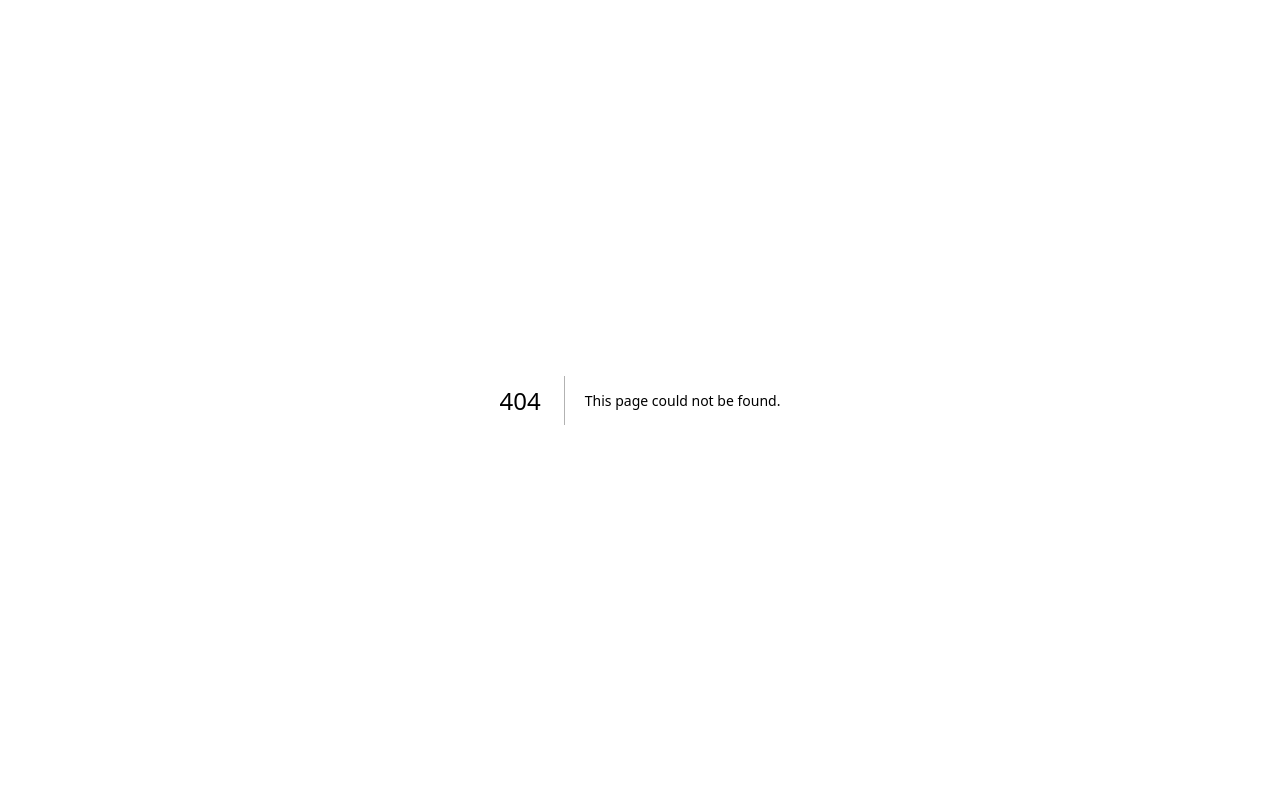
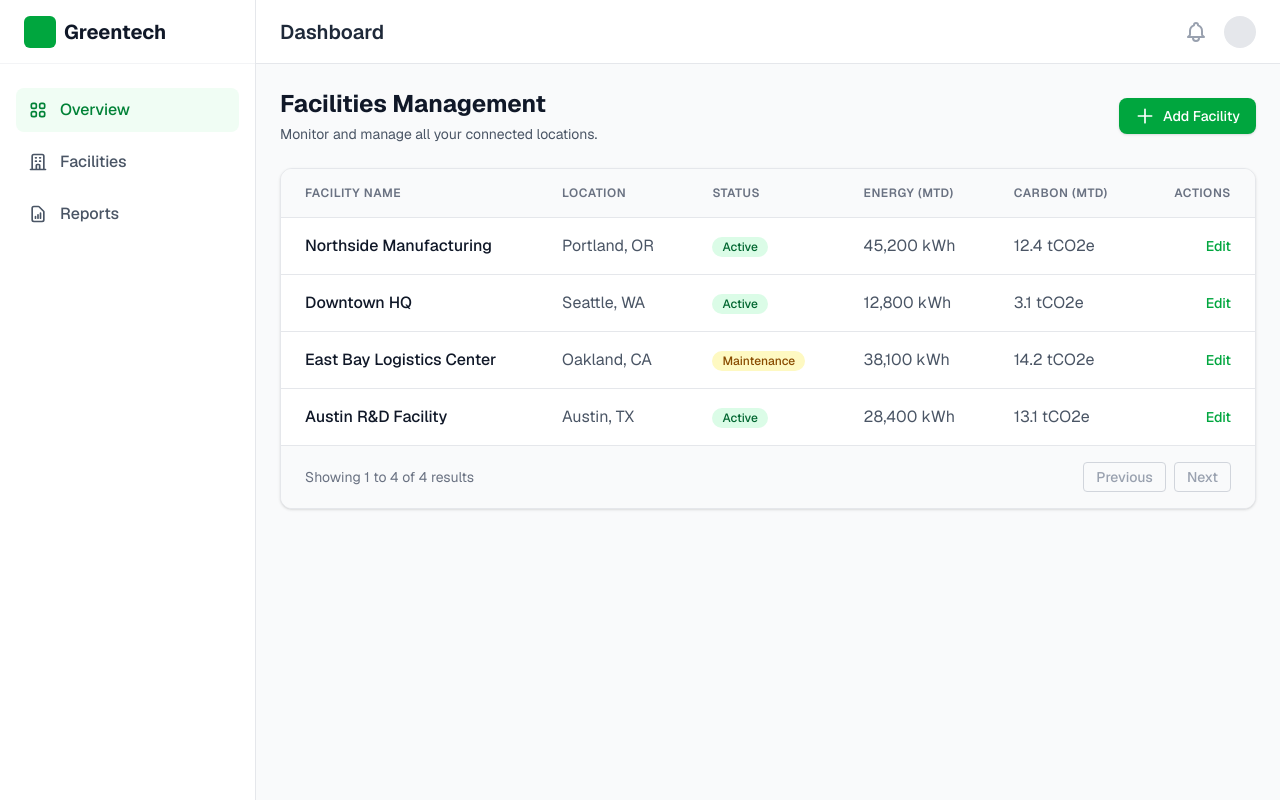
Before and after one commit to Solverdeck-Org/greentech, a Next.js app: page /dashboard/facilities in a window 1280 px wide. Before the commit this address had no page. Built offline with nearby package versions, Linux system fonts and the light colour scheme.

Commit message:
Added the facilitiespage with mock data

```diff
--- /dev/null
+++ b/src/app/dashboard/facilities/page.tsx
@@ -0,0 +1,98 @@
+import React from 'react';
+
+// Mock Data: Your backend dev will eventually replace this with a Supabase query
+const facilitiesData = [
+  { id: 1, name: 'Northside Manufacturing', location: 'Portland, OR', status: 'Active', energy: '45,200 kWh', carbon: '12.4 tCO2e' },
+  { id: 2, name: 'Downtown HQ', location: 'Seattle, WA', status: 'Active', energy: '12,800 kWh', carbon: '3.1 tCO2e' },
+  { id: 3, name: 'East Bay Logistics Center', location: 'Oakland, CA', status: 'Maintenance', energy: '38,100 kWh', carbon: '14.2 tCO2e' },
+  { id: 4, name: 'Austin R&D Facility', location: 'Austin, TX', status: 'Active', energy: '28,400 kWh', carbon: '13.1 tCO2e' },
+];
+
+export default function FacilitiesPage() {
+  return (
+    <div className="max-w-7xl mx-auto space-y-6">
+
+      {/* Page Header */}
+      <div className="flex flex-col sm:flex-row sm:items-center justify-between gap-4">
+        <div>
+          <h2 className="text-2xl font-bold text-gray-900">Facilities Management</h2>
+          <p className="text-gray-600 mt-1 text-sm">Monitor and manage all your connected locations.</p>
+        </div>
+        <button className="inline-flex items-center gap-2 px-4 py-2 bg-green-600 text-white rounded-lg hover:bg-green-700 transition-colors font-medium text-sm shadow-sm">
+          <svg className="w-5 h-5" fill="none" stroke="currentColor" viewBox="0 0 24 24"><path strokeLinecap="round" strokeLinejoin="round" strokeWidth={2} d="M12 4v16m8-8H4" /></svg>
+          Add Facility
+        </button>
+      </div>
+
+      {/* Data Table */}
+      <div className="bg-white border border-gray-200 rounded-xl shadow-sm overflow-hidden">
+        <div className="overflow-x-auto">
+          <table className="min-w-full divide-y divide-gray-200">
+            <thead className="bg-gray-50">
+              <tr>
+                <th scope="col" className="px-6 py-4 text-left text-xs font-semibold text-gray-500 uppercase tracking-wider">
+                  Facility Name
+                </th>
+                <th scope="col" className="px-6 py-4 text-left text-xs font-semibold text-gray-500 uppercase tracking-wider">
+                  Location
+                </th>
+                <th scope="col" className="px-6 py-4 text-left text-xs font-semibold text-gray-500 uppercase tracking-wider">
+                  Status
+                </th>
+                <th scope="col" className="px-6 py-4 text-left text-xs font-semibold text-gray-500 uppercase tracking-wider">
+                  Energy (MTD)
+                </th>
+                <th scope="col" className="px-6 py-4 text-left text-xs font-semibold text-gray-500 uppercase tracking-wider">
+                  Carbon (MTD)
+                </th>
+                <th scope="col" className="px-6 py-4 text-right text-xs font-semibold text-gray-500 uppercase tracking-wider">
+                  Actions
+                </th>
+              </tr>
+            </thead>
+            <tbody className="bg-white divide-y divide-gray-200">
+              {facilitiesData.map((facility) => (
+                <tr key={facility.id} className="hover:bg-gray-50 transition-colors">
+                  <td className="px-6 py-4 whitespace-nowrap">
+                    <div className="font-medium text-gray-900">{facility.name}</div>
+                  </td>
+                  <td className="px-6 py-4 whitespace-nowrap">
+                    <div className="text-gray-600">{facility.location}</div>
+                  </td>
+                  <td className="px-6 py-4 whitespace-nowrap">
+                    <span className={`inline-flex items-center px-2.5 py-0.5 rounded-full text-xs font-medium ${
+                      facility.status === 'Active'
+                        ? 'bg-green-100 text-green-800'
+                        : 'bg-yellow-100 text-yellow-800'
+                    }`}>
+                      {facility.status}
+                    </span>
+                  </td>
+                  <td className="px-6 py-4 whitespace-nowrap text-gray-600">
+                    {facility.energy}
+                  </td>
+                  <td className="px-6 py-4 whitespace-nowrap text-gray-600">
+                    {facility.carbon}
+                  </td>
+                  <td className="px-6 py-4 whitespace-nowrap text-right text-sm font-medium">
+                    <button className="text-green-600 hover:text-green-900 transition-colors">Edit</button>
+                  </td>
+                </tr>
+              ))}
+            </tbody>
+          </table>
+        </div>
+
+        {/* Table Pagination Footer */}
+        <div className="bg-gray-50 px-6 py-4 border-t border-gray-200 flex items-center justify-between">
+          <span className="text-sm text-gray-500">Showing 1 to 4 of 4 results</span>
+          <div className="flex gap-2">
+            <button disabled className="px-3 py-1 border border-gray-300 rounded text-sm font-medium text-gray-400 bg-gray-50 cursor-not-allowed">Previous</button>
+            <button disabled className="px-3 py-1 border border-gray-300 rounded text-sm font-medium text-gray-400 bg-gray-50 cursor-not-allowed">Next</button>
+          </div>
+        </div>
+      </div>
+
+    </div>
+  );
+}
```
